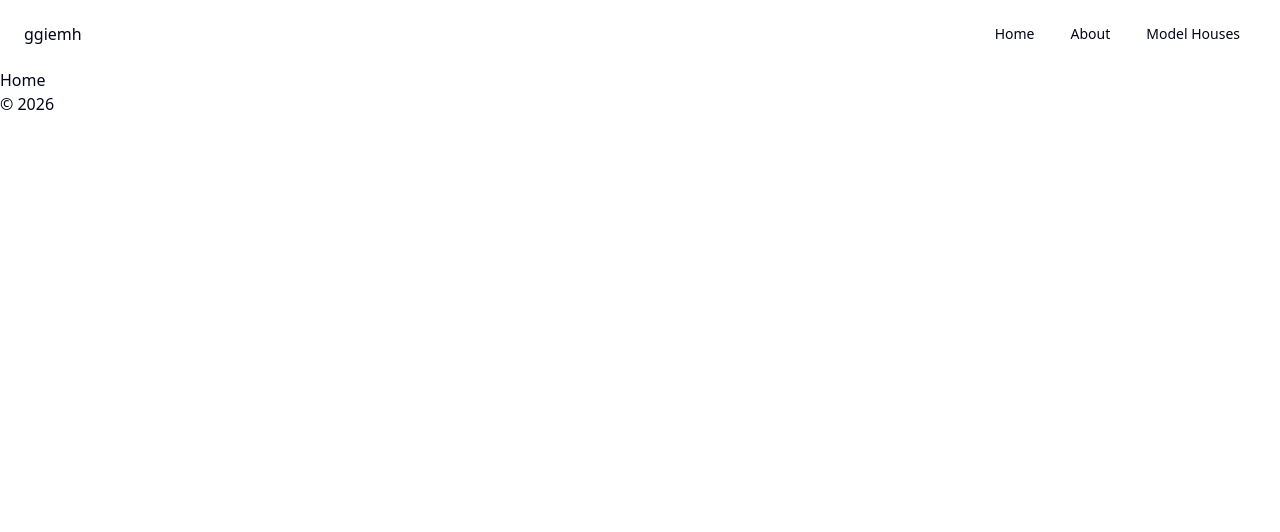
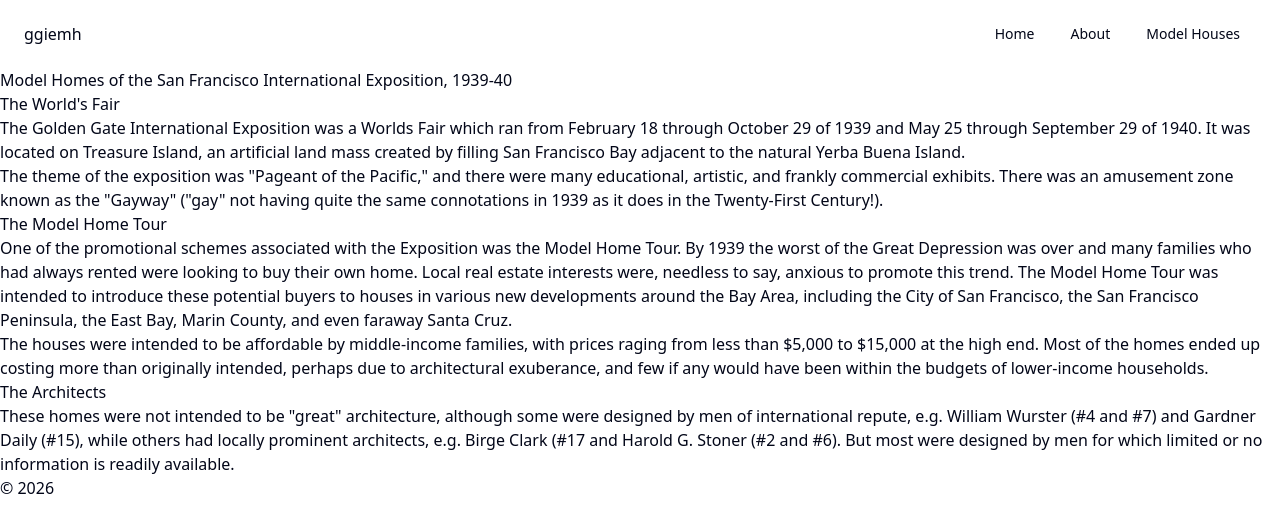
Before and after one commit to tdkent/ModelHomes-Frontend, a React (Vite) app: page / in a window 1280 px wide. Shown: the top 532 px of the page. Built offline with nearby package versions, Linux system fonts and the light colour scheme.

Commit message:
add home page text and links

```diff
--- a/src/pages/Index/Index.page.tsx
+++ b/src/pages/Index/Index.page.tsx
@@ -1,7 +1,62 @@
+import { Link } from "react-router";
+
 export default function IndexPage() {
 	return (
-		<>
-			<h2>Home</h2>
-		</>
+		<article>
+			<h1>
+				Model Homes of the San Francisco International Exposition, 1939-40
+			</h1>
+			<section>
+				<h2>The World's Fair</h2>
+				<p>
+					The Golden Gate International Exposition was a Worlds Fair which ran
+					from February 18 through October 29 of 1939 and May 25 through
+					September 29 of 1940. It was located on Treasure Island, an artificial
+					land mass created by filling San Francisco Bay adjacent to the natural
+					Yerba Buena Island.
+				</p>
+				<p>
+					The theme of the exposition was "Pageant of the Pacific," and there
+					were many educational, artistic, and frankly commercial exhibits.
+					There was an amusement zone known as the "Gayway" ("gay" not having
+					quite the same connotations in 1939 as it does in the Twenty-First
+					Century!).
+				</p>
+			</section>
+			<section>
+				<h2>The Model Home Tour</h2>
+				<p>
+					One of the promotional schemes associated with the Exposition was the
+					Model Home Tour. By 1939 the worst of the Great Depression was over
+					and many families who had always rented were looking to buy their own
+					home. Local real estate interests were, needless to say, anxious to
+					promote this trend. The Model Home Tour was intended to introduce
+					these potential buyers to houses in various new developments around
+					the Bay Area, including the City of San Francisco, the San Francisco
+					Peninsula, the East Bay, Marin County, and even faraway Santa Cruz.
+				</p>
+				<p>
+					The houses were intended to be affordable by middle-income families,
+					with prices raging from less than $5,000 to $15,000 at the high end.
+					Most of the homes ended up costing more than originally intended,
+					perhaps due to architectural exuberance, and few if any would have
+					been within the budgets of lower-income households.
+				</p>
+			</section>
+			<section>
+				<h2>The Architects</h2>
+				<p>
+					These homes were not intended to be "great" architecture, although
+					some were designed by men of international repute, e.g. William
+					Wurster (<Link to="/homes/4">#4</Link> and{" "}
+					<Link to="/homes/7">#7</Link>) and Gardner Daily (
+					<Link to="/homes/15">#15</Link>), while others had locally prominent
+					architects, e.g. Birge Clark (<Link to="/homes/17">#17</Link> and
+					Harold G. Stoner (<Link to="/homes/2">#2</Link> and{" "}
+					<Link to="/homes/6">#6</Link>). But most were designed by men for
+					which limited or no information is readily available.
+				</p>
+			</section>
+		</article>
 	);
 }
```
